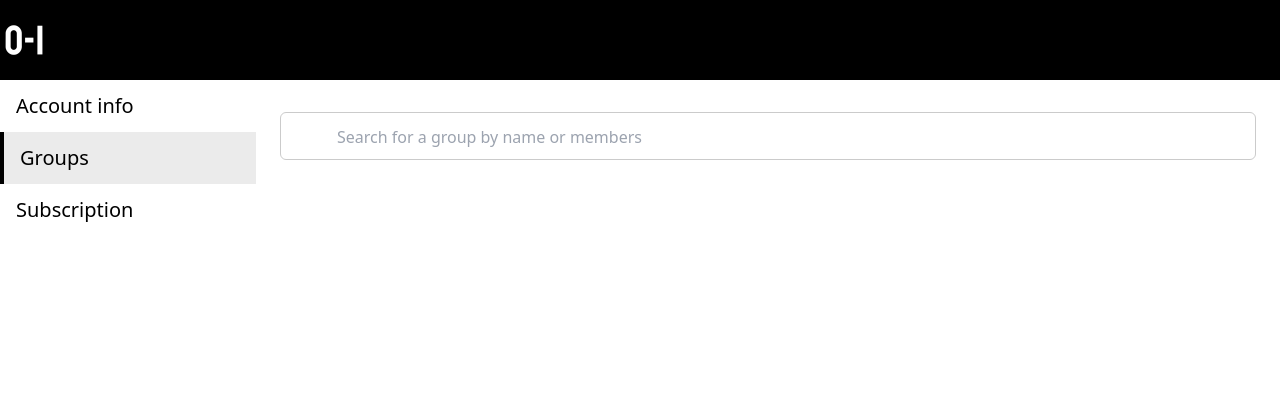
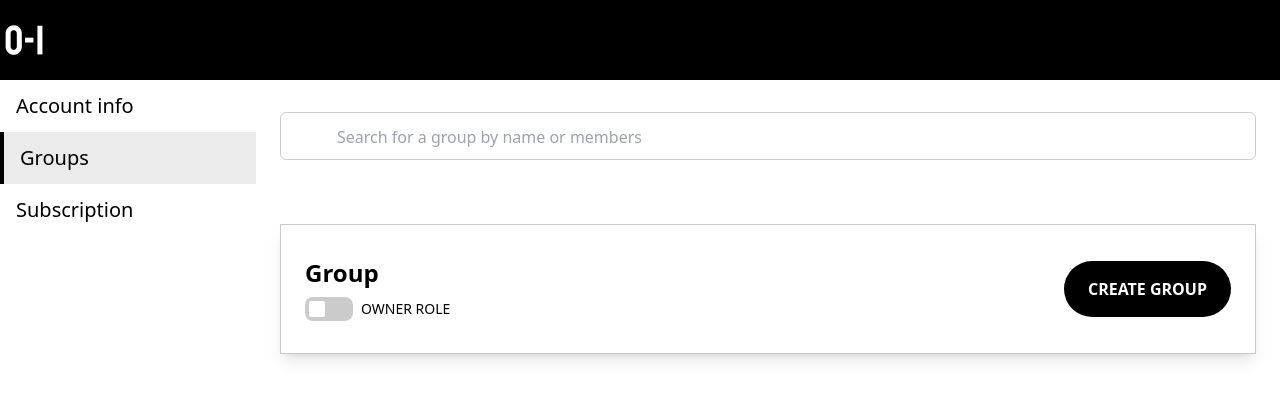
Before and after one commit to outinsure/oi-ng, an Angular app: page /account/groups in a window 1280 px wide. Shown: the top 400 px of the page. Built offline with nearby package versions, Linux system fonts and the light colour scheme.

Commit message:
add owner role switch

```diff
--- a/src/app/account/account-groups.component.html
+++ b/src/app/account/account-groups.component.html
@@ -6,3 +6,20 @@
         class=" focus:outline-none bg-transparent placeholder:text-base text-xl flex-1 py-3 font-light"
     />
 </div>
+<div class="py-8 px-6 shadow-lg bg-white border border-[#CBCBCB] mt-16">
+    <div class="flex items-center justify-between">
+        <div>
+            <span class="text-2xl font-bold text-black">Group</span>
+            <label class="flex items-center mt-2 uppercase text-sm text-black font-normal">
+                <input type="checkbox" class="h-6 w-16 hidden peer" />
+                <div class="bg-[#CBCBCB] rounded-lg h-6 w-12 mr-2 p-1 flex peer-checked:justify-end peer-checked:bg-black">
+                    <div class="w-4 h-4 bg-white rounded-sm"></div>
+                </div>
+                Owner role
+            </label>
+        </div>
+        <button class="bg-black text-white text-md font-semibold uppercase py-4 px-6 rounded-full">
+            Create group
+        </button>
+    </div>
+</div>
```
